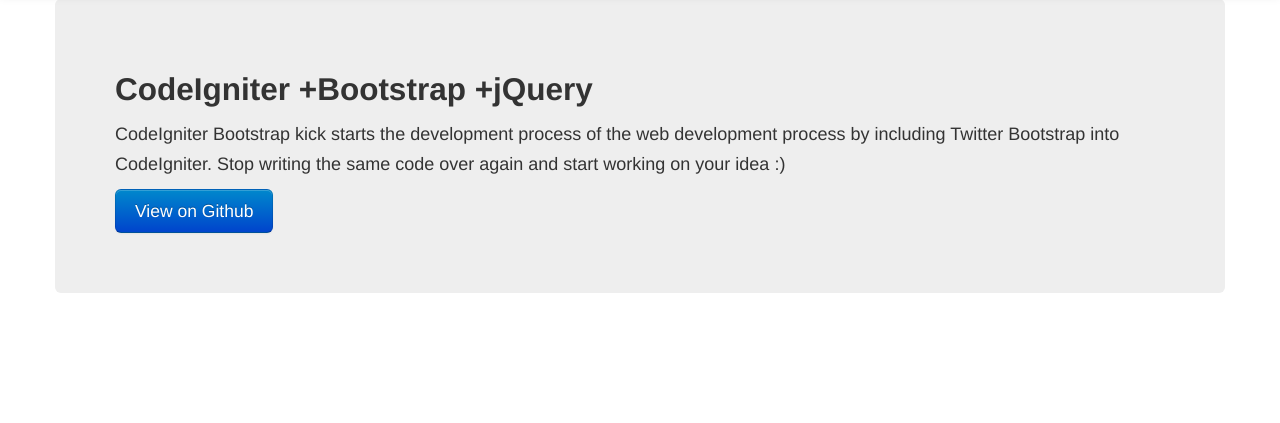
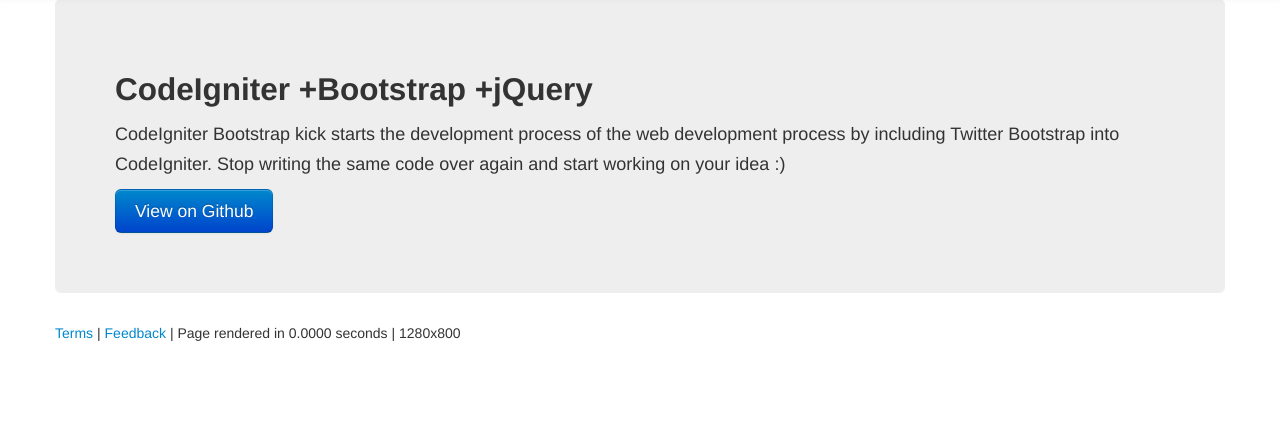
Before and after one commit to mlazarov/codeigniter-boostrap-jquery, a CodeIgniter app: page / in a window 1280 px wide. Shown: the part 46-469 px from the top of the page. Run offline with CodeIgniter, Linux system fonts and the light colour scheme.

Commit message:
Adding footer

```diff
--- a/application/views/layout/footer.php
+++ b/application/views/layout/footer.php
@@ -1,9 +1,34 @@
 <?php
 /*
- * Created: Mar 2, 2013
- * Updated: Mar 2, 2013
+ * Created: 02.03.2013
+ * Updated: 02.03.2013
  * Created by: Martin Lazarov
  *
  * Changelog:
  */
 ?>
+<?php
+
+if(!$this->flat){
+?>
+<div class="container" id="footer">
+	<footer>
+	        <p>
+	        	<a href="/terms/">Terms</a> | <a href="/contact/">Feedback</a> |
+	        	Page rendered in {elapsed_time} seconds |
+	        	<span id="window-width">w</span>x<span id="window-height">h</span>
+	        </p>
+	</footer>
+</div> <!-- /container -->
+<script>
+function update_window_size(){
+	$('#window-height').text($(window).height());
+	$('#window-width').text($(window).width());
+}
+$(window).resize(update_window_size);
+update_window_size();
+</script>
+<?php } ?>
+
+</body>
+</html>
```
